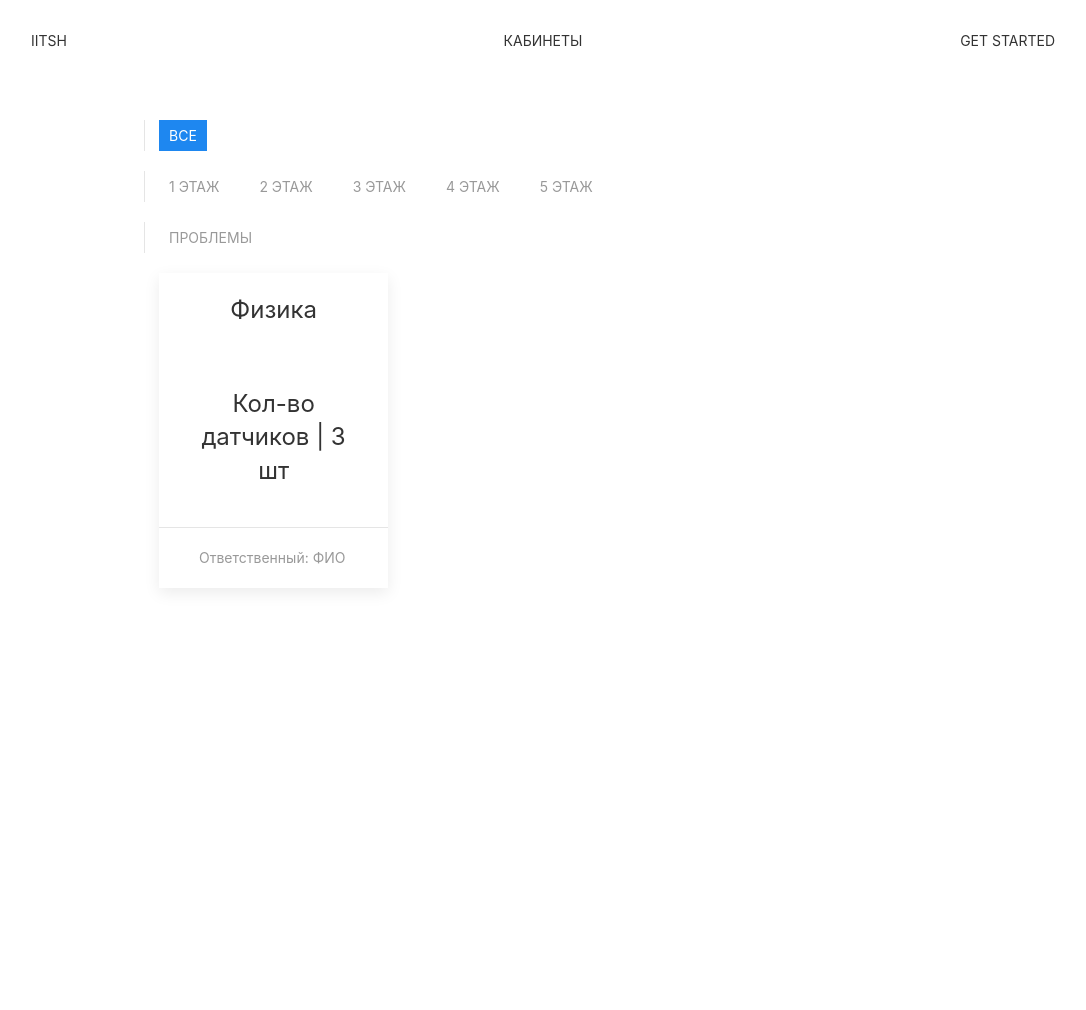
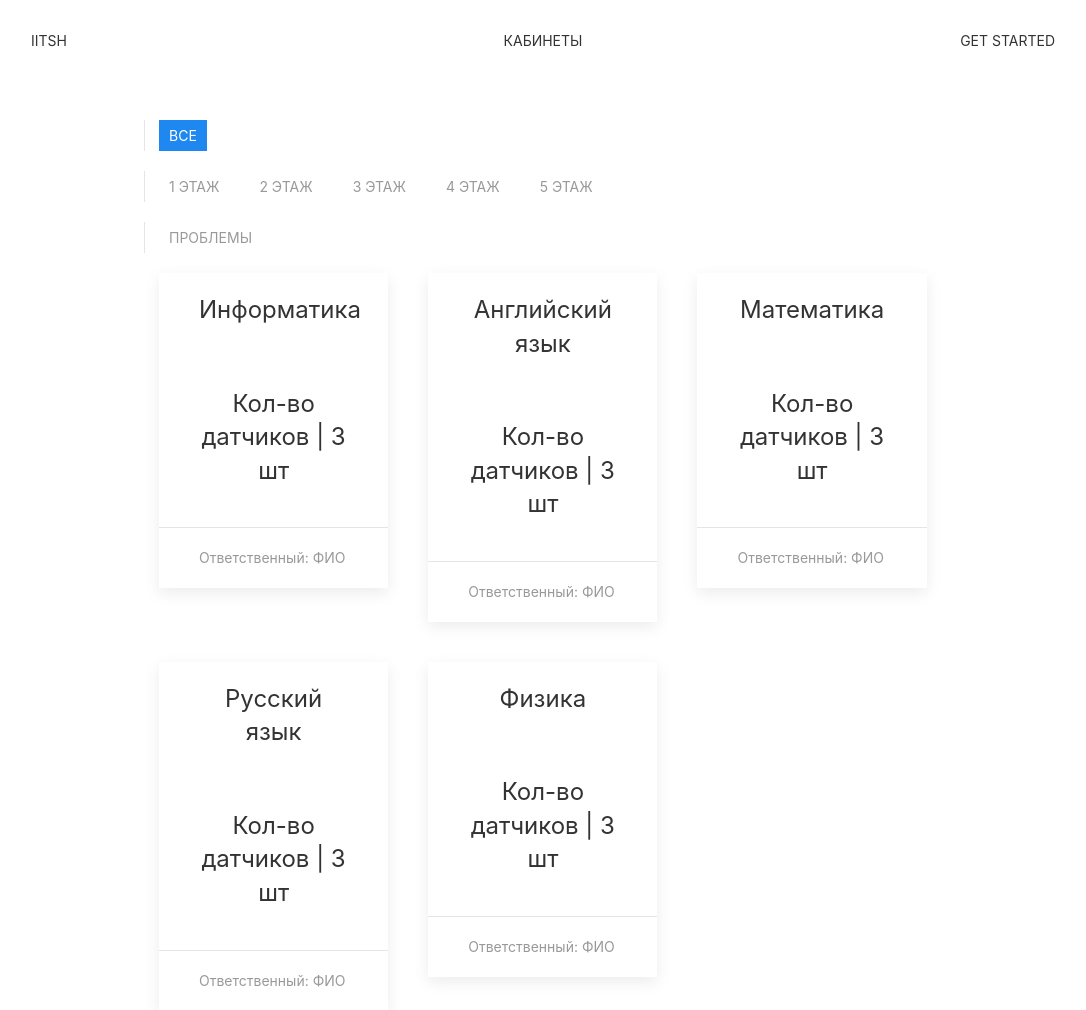
Before and after one commit to DegtyarevEvgeniy/iitsh, a Django app: page / in a window 1280 px wide. Shown: the whole page, without its empty margins (97-1183 px from the left). Before the commit the page ends 590 px from the top, so only its background shows below. Run offline with Django 4.2, Linux system fonts and the light colour scheme; some libraries are stand-ins or nearby versions.

Commit message:
add some changes

```diff
--- a/cloud/templates/index.html
+++ b/cloud/templates/index.html
@@ -61,6 +61,95 @@
 
         <ul class="js-filter uk-child-width-1-2 uk-child-width-1-3@m uk-text-center" uk-grid>
 
+
+            <li data-level="1" data-subject="1" data-avalibility="avalible">
+
+                <a href="" class="uk-link-reset">
+                    <div class="uk-card uk-card-default uk-card-hover">
+                        <div class="uk-card-header" style="border: none">
+                            <div class="uk-grid-small uk-flex-middle" uk-grid>
+                                <div class="uk-width-expand">
+                                    <h3 class="uk-card-title uk-margin-remove-bottom">Информатика</h3>
+                                </div>
+                            </div>
+                        </div>
+                        <div class="uk-card-body">
+                            <h3>Кол-во датчиков | 3 шт</h3>
+                        </div>
+                        <div class="uk-card-footer uk-text-left">
+                            <p class="uk-text-meta uk-margin-remove">Ответственный: ФИО</p>
+
+                        </div>
+                    </div>
+                </a>
+            </li>
+
+            <li data-level="2" data-subject="2" data-avalibility="avalible">
+
+                <a href="" class="uk-link-reset">
+                    <div class="uk-card uk-card-default uk-card-hover">
+                        <div class="uk-card-header" style="border: none">
+                            <div class="uk-grid-small uk-flex-middle" uk-grid>
+                                <div class="uk-width-expand">
+                                    <h3 class="uk-card-title uk-margin-remove-bottom">Английский язык</h3>
+                                </div>
+                            </div>
+                        </div>
+                        <div class="uk-card-body">
+                            <h3>Кол-во датчиков | 3 шт</h3>
+                        </div>
+                        <div class="uk-card-footer uk-text-left">
+                            <p class="uk-text-meta uk-margin-remove">Ответственный: ФИО</p>
+
+                        </div>
+                    </div>
+                </a>
+            </li>
+
+            <li data-level="3" data-subject="3" data-avalibility="avalible">
+
+                <a href="" class="uk-link-reset">
+                    <div class="uk-card uk-card-default uk-card-hover">
+                        <div class="uk-card-header" style="border: none">
+                            <div class="uk-grid-small uk-flex-middle" uk-grid>
+                                <div class="uk-width-expand">
+                                    <h3 class="uk-card-title uk-margin-remove-bottom">Математика</h3>
+                                </div>
+                            </div>
+                        </div>
+                        <div class="uk-card-body">
+                            <h3>Кол-во датчиков | 3 шт</h3>
+                        </div>
+                        <div class="uk-card-footer uk-text-left">
+                            <p class="uk-text-meta uk-margin-remove">Ответственный: ФИО</p>
+
+                        </div>
+                    </div>
+                </a>
+            </li>
+
+            <li data-level="4" data-subject="4" data-avalibility="avalible">
+
+                <a href="" class="uk-link-reset">
+                    <div class="uk-card uk-card-default uk-card-hover">
+                        <div class="uk-card-header" style="border: none">
+                            <div class="uk-grid-small uk-flex-middle" uk-grid>
+                                <div class="uk-width-expand">
+                                    <h3 class="uk-card-title uk-margin-remove-bottom">Русский язык</h3>
+                                </div>
+                            </div>
+                        </div>
+                        <div class="uk-card-body">
+                            <h3>Кол-во датчиков | 3 шт</h3>
+                        </div>
+                        <div class="uk-card-footer uk-text-left">
+                            <p class="uk-text-meta uk-margin-remove">Ответственный: ФИО</p>
+
+                        </div>
+                    </div>
+                </a>
+            </li>
+
             <li data-level="5" data-subject="5" data-avalibility="avalible">
 
                 <a href="" class="uk-link-reset">
```
Also changed, not shown: cloud/models.py (+8 -1 lines), cloud/migrations/0001_initial.py (added), db.sqlite3.
